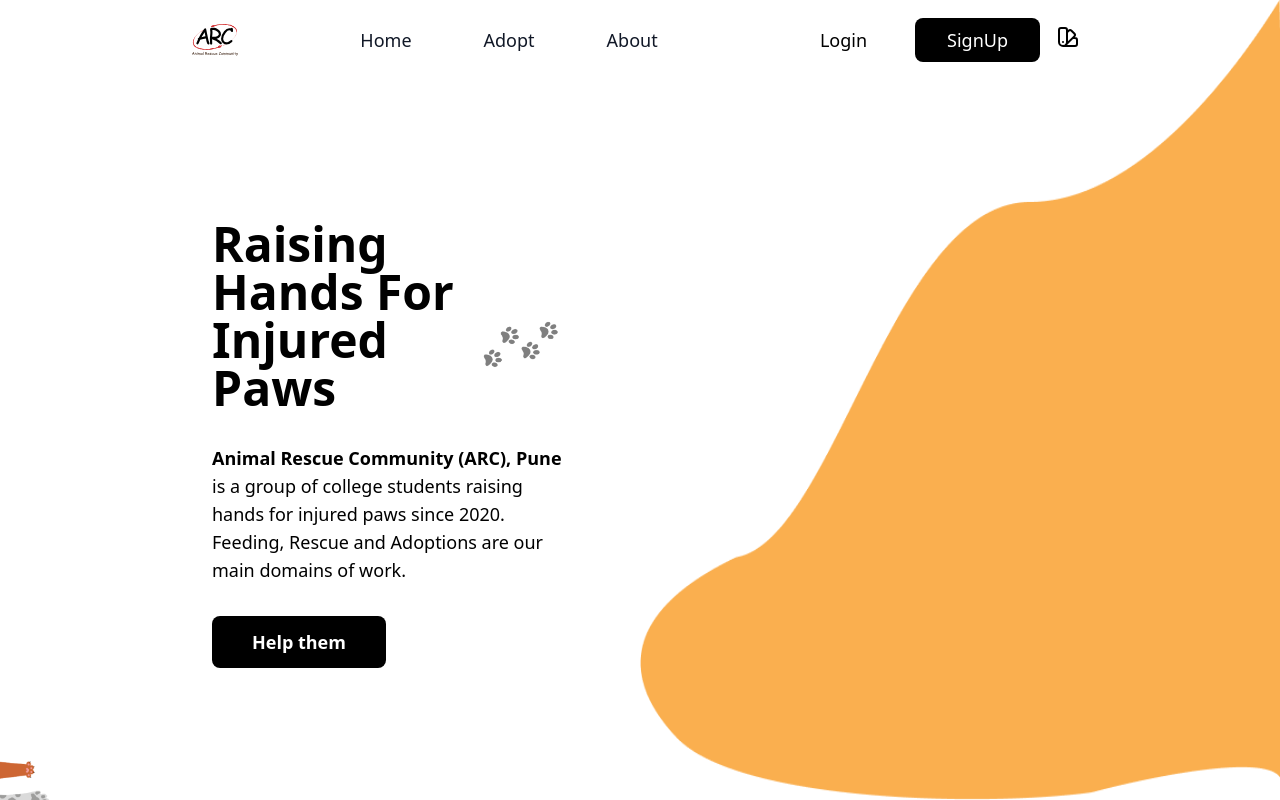
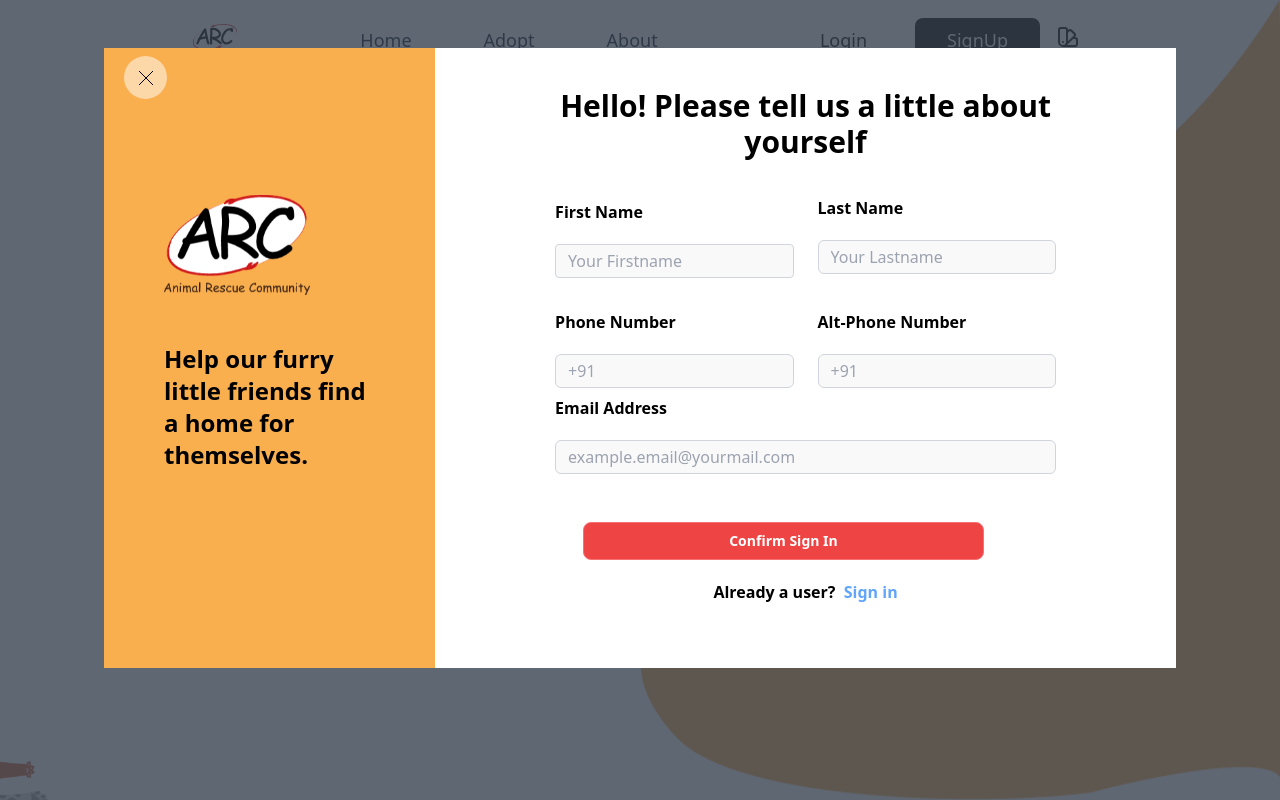
Before and after one commit to arc-pune/arc-front-end, a React (Create React App) app: page / in a window 1280 px wide. Both pictures are taken after a click on the button "SignUp". Shown: the top 800 px of the page. Built offline with nearby package versions, Linux system fonts and the light colour scheme.

Commit message:
Updating Signin Page

```diff
--- a/src/components/NavBar.js
+++ b/src/components/NavBar.js
@@ -4,6 +4,7 @@ import { Disclosure,   } from "@headlessui/react";
 import {  MenuIcon, XIcon } from "@heroicons/react/outline";
 import { Link } from "react-router-dom";
 import Login from "../pages/login";
+import Signin from "../pages/signin";
 import PaletteThemeChanger from "./PaletteThemeChanger";
 
 const navigation = [
@@ -18,6 +19,7 @@ function classNames(...classes) {
 
 export default function Example() {
   const [login, setLogin] = useState(false);
+  const [signin , setSignin] = useState(false);
   return (
     <Disclosure as='nav' className='pt-2'>
       {({ open }) => (
@@ -84,9 +86,14 @@ export default function Example() {
                 </div>
 
                 <div className='p-2 w-full'>
-                  <button className='flex font-medium text-white dark:text-black dark:bg-white bg-black border-0 py-2 px-8 focus:outline-none rounded-lg text-lg hover:bg-gray-800 dark:hover:bg-gray-100'>
+                  <button
+                  onClick={() => {
+                      setSignin(true);
+                    }}
+                    className='flex font-medium text-white dark:text-black dark:bg-white bg-black border-0 py-2 px-8 focus:outline-none rounded-lg text-lg hover:bg-gray-800 dark:hover:bg-gray-100'>
                     SignUp
                   </button>
+                  {signin ? <Signin setSignin={setSignin} /> : ""}
                 </div>
                 <div className='p-2 w-full'>
                   <PaletteThemeChanger />
--- /dev/null
+++ b/src/pages/signin.js
@@ -0,0 +1,134 @@
+import React , { useState , useEffect } from "react";
+import { Link } from "react-router-dom";
+import "../styles/login.css"
+
+const Signin = ({ setSignin }) => {
+  const [ishead , setIshead ] = useState(true);
+  const onHandlechange = () => {
+    if(window.innerWidth > 500){
+      setIshead(true)
+    }
+    else {
+      setIshead(false)
+    }
+  }
+  useEffect(() => {
+    window.addEventListener("resize" , onHandlechange)
+  })
+  return (
+    <div class="text-gray-600 body-font md:min-w-screen md:h-screen left-0 top-0 inset-0 z-50 fixed">
+      <div class="absolute bg-gray-700 opacity-80 inset-0 z-0"></div>
+      <div className="relative m-6 my-10 lg:px-20 lg:py-10 " style={{marginTop:"1vh"}} >
+        <div style={{maxWidth:"1100px"}} class="container md:min-w-5xl md:h-full  mx-auto justify-center flex flex-wrap sm:flex-nowrap ">
+          <div
+            class="lg:max-w-lg lg:w-1/3 lg:p-auto sm:w-1/2 md:py-2 px-5 md:w-1/2 w-full "
+            style={{ backgroundColor: "#faaf4f" }}
+          >
+            <button
+              className="petailDetail__cross -px-10 -py-10 "
+              onClick={() => {
+                setSignin(false);
+              }}
+            >
+              <img src="/Assets/icons/cross.svg" alt="cross" />
+            </button>
+            <div
+              class="md:w-full h-full flex flex-col py-5 -mt-5 lg:-mt-20 text-center justify-center sm:text-left
+"
+            >
+              <div class="image">
+                <img
+                  src="/Assets/images/image 8.png"
+                  alt="arc"
+                  class="w-1/2 mx-auto sm:mx-10 my-auto sm:my-10 sm:mt-5 -mt-6"
+                ></img>
+              </div>
+              <div class="mx-auto sm:mx-10 my-2 sm:text-2xl text-1xl md:font-sans font-bold title-font text-black ">
+                Help our furry little friends find a home for themselves.
+              </div>
+            </div>
+          </div>
+          <div class="lg:flex-grow w-full lg:font-semibold md:w-3/4 px-5 flex flex-col items-center text-center text-black  bg-white dark:text-white dark:bg-black">
+            <div class="relative flex w-full md:justify-center m-auto justify-center">
+              <div class="mx-5 md:w-full md:pt-25 lg:px-20 lg:py-10 py-5 lg:pb-16 lg:w-full xl:w-full w-full items-center">
+               { ishead ?  <p className="font-bold text-3xl md:pb-10 opacity-0 md:opacity-100"> Hello! Please tell us a little about yourself </p> : ""}
+                <div className="md:grid md:grid-cols-2 md:gap-6 mt-0" >
+                  <div>
+                    <p for="hero-field" class="leading-7 text-left text-sm md:text-base">
+                      First Name
+                    </p>
+                    <input
+                      type="text"
+                      id="firstname"
+                      name="firstname"
+                      placeholder="Your Firstname"
+                      class="w-full bg-gray-100  lg:my-5 rounded border mb-2  bg-opacity-50 border-gray-300 focus:ring-2 focus:ring-indigo-200 focus:bg-transparent focus:border-indigo-500 text-sm md:text-base md:py-1 outline-none text-black dark:text-white px-3 leading-8 transition-colors duration-200 ease-in-out"
+                    />
+                  </div>
+                  <div>
+                    <p for="hero-field" class="leading-7 text-left text-sm -mt-1 md:text-base">
+                      Last Name
+                    </p>
+                    <input
+                      type="text"
+                      id="lastname"
+                      name="lastname"
+                      placeholder="Your Lastname"
+                      class="w-full bg-gray-100 rounded-md  lg:my-5 border mb-5  bg-opacity-50 border-gray-300 focus:ring-2 focus:ring-indigo-200 focus:bg-transparent focus:border-indigo-500 text-sm md:text-base md:py-1 outline-none text-black dark:text-white px-3 leading-8 transition-colors duration-200 ease-in-out"
+                    />
+                  </div>
+                  <div>
+                    <p for="hero-field" class="leading-7 text-left text-sm -mt-3 md:text-base">
+                      Phone Number
+                    </p>
+                    <input
+                      type="tel"
+                      id="phone"
+                      name="phone"
+                      placeholder="+91"
+                      class="w-full bg-gray-100 rounded-md  lg:my-5 border mb-5  bg-opacity-50 border-gray-300 focus:ring-2 focus:ring-indigo-200 focus:bg-transparent focus:border-indigo-500 text-sm md:text-base md:py-1 outline-none text-black dark:text-white px-3 leading-8 transition-colors duration-200 ease-in-out"
+                    />
+                  </div>
+                  <div>
+                    <p for="hero-field" class="leading-7 text-left -mt-3 text-sm md:text-base">
+                     Alt-Phone Number
+                    </p>
+                    <input
+                      type="tel"
+                      id="phone"
+                      name="phone"
+                      placeholder="+91"
+                      class="w-full bg-gray-100 rounded-md  lg:my-5 border mb-5  bg-opacity-50 border-gray-300 focus:ring-2 focus:ring-indigo-200 focus:bg-transparent focus:border-indigo-500 text-sm md:text-base outline-none text-black dark:text-white md:py-1 px-3 leading-8 transition-colors duration-200 ease-in-out"
+                    />
+                  </div>
+                </div>
+                <p for="hero-field" class="leading-7 text-left -mt-3 text-sm md:text-base">
+                  Email Address
+                </p>
+                <input
+                  type="email"
+                  id="email"
+                  name="email"
+                  placeholder="example.email@yourmail.com"
+                  class="w-full bg-gray-100 rounded-md  lg:my-5 border mb-5  bg-opacity-50 border-gray-300 focus:ring-2 focus:ring-indigo-200 focus:bg-transparent focus:border-indigo-500 text-sm md:text-base outline-none text-black dark:text-white md:py-1 px-3 leading-8 transition-colors duration-200 ease-in-out"
+                />
+
+                <div className="loginSignup">
+                  <button class="bg-transparent text-sm lg:my-5 text-center bg-red-500 hover:bg-red-700 md-4 w-4/5 p-auto text-white font-semibold py-2 border border-red-400 rounded-lg">
+                    Confirm Sign In
+                  </button>
+                </div>
+                <div className="flex justify-center -mt-2" >
+                <h2>Already a user?</h2> &nbsp;&nbsp;
+                <h1 className="text-blue-400"> Sign in</h1>
+               </div>
+              </div>
+            </div>
+          </div>
+        </div>
+      </div>
+    </div>
+  );
+};
+
+export default Signin;
```
